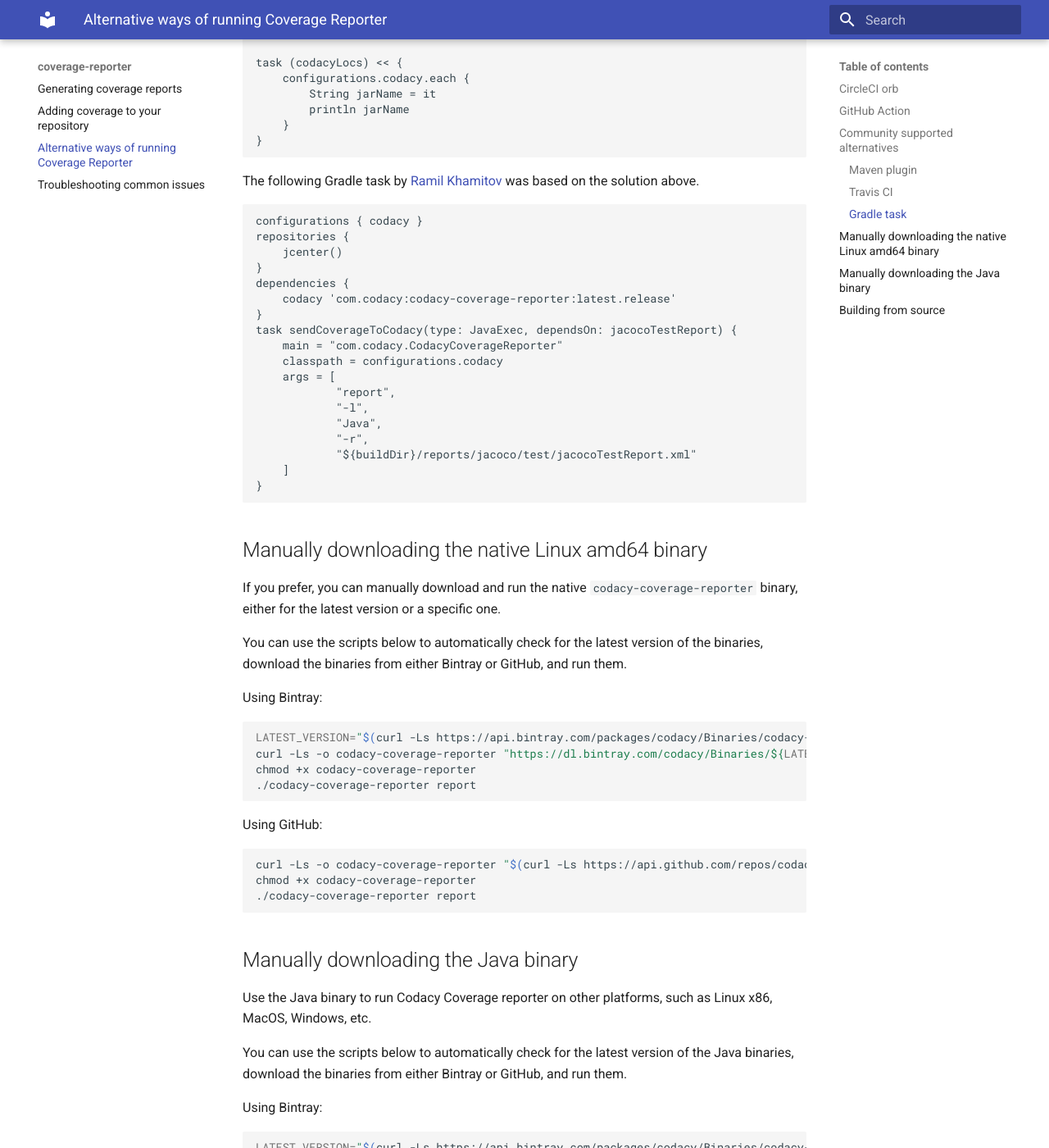
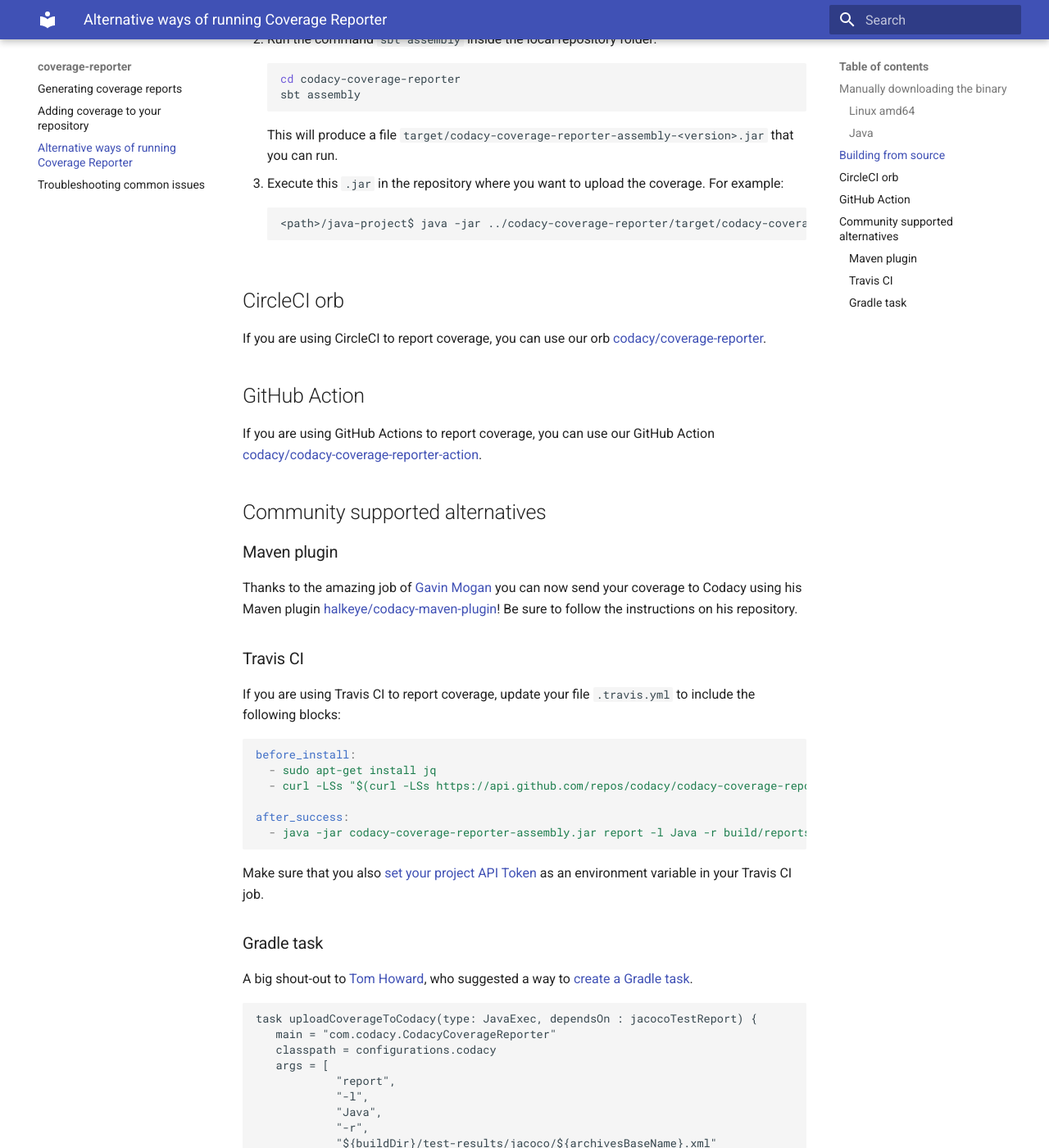
Before and after one commit to codacy/codacy-coverage-reporter, an MkDocs documentation site: the page built from docs/alternative-ways-of-running-coverage-reporter.md, in a window 1280 px wide and 1400 px high, scrolled down 2054 px. Shown: the whole window at 82% size. Built offline with MkDocs 1.6.1 and Material for MkDocs 9.7.7, drawn with Linux system fonts in a browser that asks for light colours; some of the changed text lies outside the part shown.

Commit message:
clean: Refactor page "Alternative ways of running Coverage Reporter"
- Grouped the sections on how to download the Linux amd74 and Java binaries
- Made it more explicit when there are alternative choices by using lists
- Moved the alternatives supported by the community to the bottom of
the page, since we don't actively support those ourselves.

````diff
--- a/docs/alternative-ways-of-running-coverage-reporter.md
+++ b/docs/alternative-ways-of-running-coverage-reporter.md
@@ -1,20 +1,20 @@
 # Alternative ways of running Coverage Reporter
 
-The recommended way to run Codacy Coverage Reporter is using a self-contained script that automatically downloads and runs the most recent version of Codacy Coverage Reporter.
+The recommended way to run Codacy Coverage Reporter is using a self-contained script that automatically downloads and runs the most recent version of Codacy Coverage Reporter:
 
-On Ubuntu, run:
+-   On Ubuntu, run:
 
-```bash
-bash <(curl -Ls https://coverage.codacy.com/get.sh)
-```
+    ```bash
+    bash <(curl -Ls https://coverage.codacy.com/get.sh)
+    ```
 
-On Alpine Linux, run:
+-   On Alpine Linux, run:
 
-```sh
-wget -qO - https://coverage.codacy.com/get.sh | sh
-```
+    ```sh
+    wget -qO - https://coverage.codacy.com/get.sh | sh
+    ```
 
-The self-contained script is able to cache the binary. To avoid downloading the binary every time that the script runs, add one of the following directories to your CI cached folders:
+The self-contained script can cache the binary. To avoid downloading the binary every time that the script runs, add one of the following directories to your CI cached folders:
 
 -   `$HOME/.cache/codacy` on Linux
 -   `$HOME/Library/Caches/Codacy` on Mac OS X
@@ -26,6 +26,77 @@
 ```
 
 The sections below provide details on alternative ways to run or install Codacy Coverage Reporter.
+
+## Manually downloading the binary
+
+### Linux amd64
+
+If you prefer, you can manually download and run the native `codacy-coverage-reporter` binary, either for the latest version or a specific one.
+
+You can use the scripts below to automatically check for the latest version of the binaries, download the binaries from either Bintray or GitHub, and run them.
+
+-   Using Bintray:
+
+    ```bash
+    LATEST_VERSION="$(curl -Ls https://api.bintray.com/packages/codacy/Binaries/codacy-coverage-reporter/versions/_latest | jq -r .name)"
+    curl -Ls -o codacy-coverage-reporter "https://dl.bintray.com/codacy/Binaries/${LATEST_VERSION}/codacy-coverage-reporter-linux"
+    chmod +x codacy-coverage-reporter
+    ./codacy-coverage-reporter report
+    ```
+
+-   Using GitHub:
+
+    ```bash
+    curl -Ls -o codacy-coverage-reporter "$(curl -Ls https://api.github.com/repos/codacy/codacy-coverage-reporter/releases/latest | jq -r '.assets | map({name, browser_download_url} | select(.name | contains("codacy-coverage-reporter-linux"))) | .[0].browser_download_url')"
+    chmod +x codacy-coverage-reporter
+    ./codacy-coverage-reporter report
+    ```
+
+### Java
+
+Use the Java binary to run Codacy Coverage reporter on other platforms, such as Linux x86, macOS, Windows, etc.
+
+You can use the scripts below to automatically check for the latest version of the Java binaries, download the binaries from either Bintray or GitHub, and run them.
+
+-   Using Bintray:
+
+    ```bash
+    LATEST_VERSION="$(curl -Ls https://api.bintray.com/packages/codacy/Binaries/codacy-coverage-reporter/versions/_latest | jq -r .name)"
+    curl -Ls -o codacy-coverage-reporter-assembly.jar "https://dl.bintray.com/codacy/Binaries/${LATEST_VERSION}/codacy-coverage-reporter-assembly.jar"
+    java -jar codacy-coverage-reporter-assembly.jar report
+    ```
+
+-   Using GitHub:
+
+    ```bash
+    curl -LS -o codacy-coverage-reporter-assembly.jar "$(curl -LSs https://api.github.com/repos/codacy/codacy-coverage-reporter/releases/latest | jq -r '.assets | map({name, browser_download_url} | select(.name | endswith(".jar"))) | .[0].browser_download_url')"
+    java -jar codacy-coverage-reporter-assembly.jar report
+    ```
+
+## Building from source
+
+If you are having any issues with your installation, you can also build the coverage reporter from source.
+
+1.  Clone the Codacy Coverage Reporter repository:
+
+    ```bash
+    git clone https://github.com/codacy/codacy-coverage-reporter.git
+    ```
+
+1.  Run the command `sbt assembly` inside the local repository folder:
+
+    ```bash
+    cd codacy-coverage-reporter
+    sbt assembly
+    ```
+
+    This will produce a file `target/codacy-coverage-reporter-assembly-<version>.jar` that you can run.
+
+1.  Execute this `.jar` in the repository where you want to upload the coverage. For example:
+
+    ```bash
+    <path>/java-project$ java -jar ../codacy-coverage-reporter/target/codacy-coverage-reporter-assembly-<version>.jar report
+    ```
 
 ## CircleCI orb
 
@@ -114,72 +185,3 @@
     ]
 }
 ```
-
-## Manually downloading the native Linux amd64 binary
-
-If you prefer, you can manually download and run the native `codacy-coverage-reporter` binary, either for the latest version or a specific one.
-
-You can use the scripts below to automatically check for the latest version of the binaries, download the binaries from either Bintray or GitHub, and run them.
-
-Using Bintray:
-
-```bash
-LATEST_VERSION="$(curl -Ls https://api.bintray.com/packages/codacy/Binaries/codacy-coverage-reporter/versions/_latest | jq -r .name)"
-curl -Ls -o codacy-coverage-reporter "https://dl.bintray.com/codacy/Binaries/${LATEST_VERSION}/codacy-coverage-reporter-linux"
-chmod +x codacy-coverage-reporter
-./codacy-coverage-reporter report
-```
-
-Using GitHub:
-
-```bash
-curl -Ls -o codacy-coverage-reporter "$(curl -Ls https://api.github.com/repos/codacy/codacy-coverage-reporter/releases/latest | jq -r '.assets | map({name, browser_download_url} | select(.name | contains("codacy-coverage-reporter-linux"))) | .[0].browser_download_url')"
-chmod +x codacy-coverage-reporter
-./codacy-coverage-reporter report
-```
-
-## Manually downloading the Java binary
-
-Use the Java binary to run Codacy Coverage reporter on other platforms, such as Linux x86, MacOS, Windows, etc.
-
-You can use the scripts below to automatically check for the latest version of the Java binaries, download the binaries from either Bintray or GitHub, and run them.
-
-Using Bintray:
-
-```bash
-LATEST_VERSION="$(curl -Ls https://api.bintray.com/packages/codacy/Binaries/codacy-coverage-reporter/versions/_latest | jq -r .name)"
-curl -Ls -o codacy-coverage-reporter-assembly.jar "https://dl.bintray.com/codacy/Binaries/${LATEST_VERSION}/codacy-coverage-reporter-assembly.jar"
-java -jar codacy-coverage-reporter-assembly.jar report
-```
-
-Using GitHub:
-
-```bash
-curl -LS -o codacy-coverage-reporter-assembly.jar "$(curl -LSs https://api.github.com/repos/codacy/codacy-coverage-reporter/releases/latest | jq -r '.assets | map({name, browser_download_url} | select(.name | endswith(".jar"))) | .[0].browser_download_url')"
-java -jar codacy-coverage-reporter-assembly.jar report
-```
-
-## Building from source
-
-If you are having any issues with your installation, you can also build the coverage reporter from source.
-
-1.  Clone the Codacy Coverage Reporter repository:
-
-    ```bash
-    git clone https://github.com/codacy/codacy-coverage-reporter.git
-    ```
-
-1.  Run the command `sbt assembly` inside the local repository folder:
-
-    ```bash
-    cd codacy-coverage-reporter
-    sbt assembly
-    ```
-
-    This will produce a file `target/codacy-coverage-reporter-assembly-<version>.jar` that you can run.
-
-1.  Execute this `.jar` in the repository where you want to upload the coverage. For example:
-
-    ```bash
-    <path>/java-project$ java -jar ../codacy-coverage-reporter/target/codacy-coverage-reporter-assembly-<version>.jar report
-    ```
````
